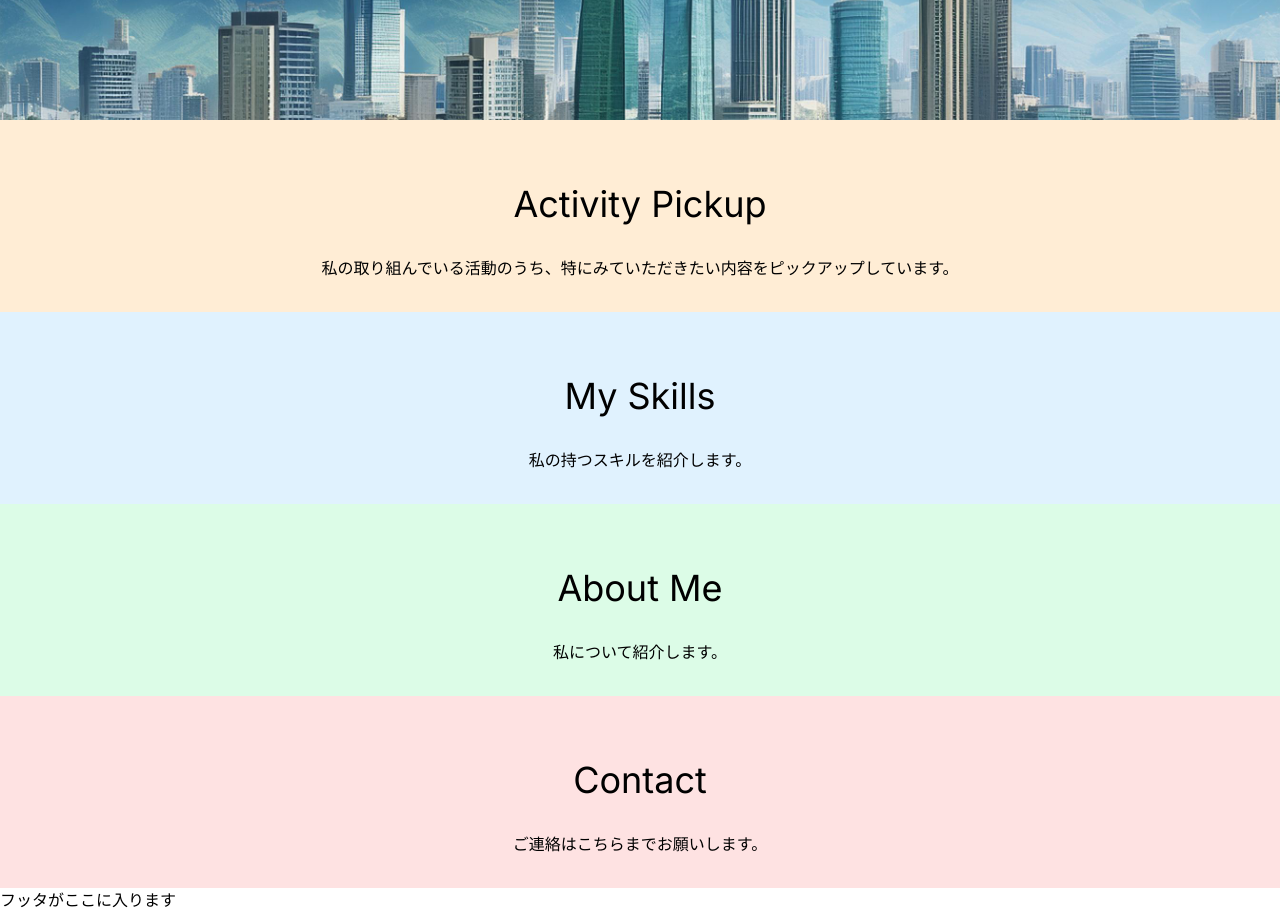
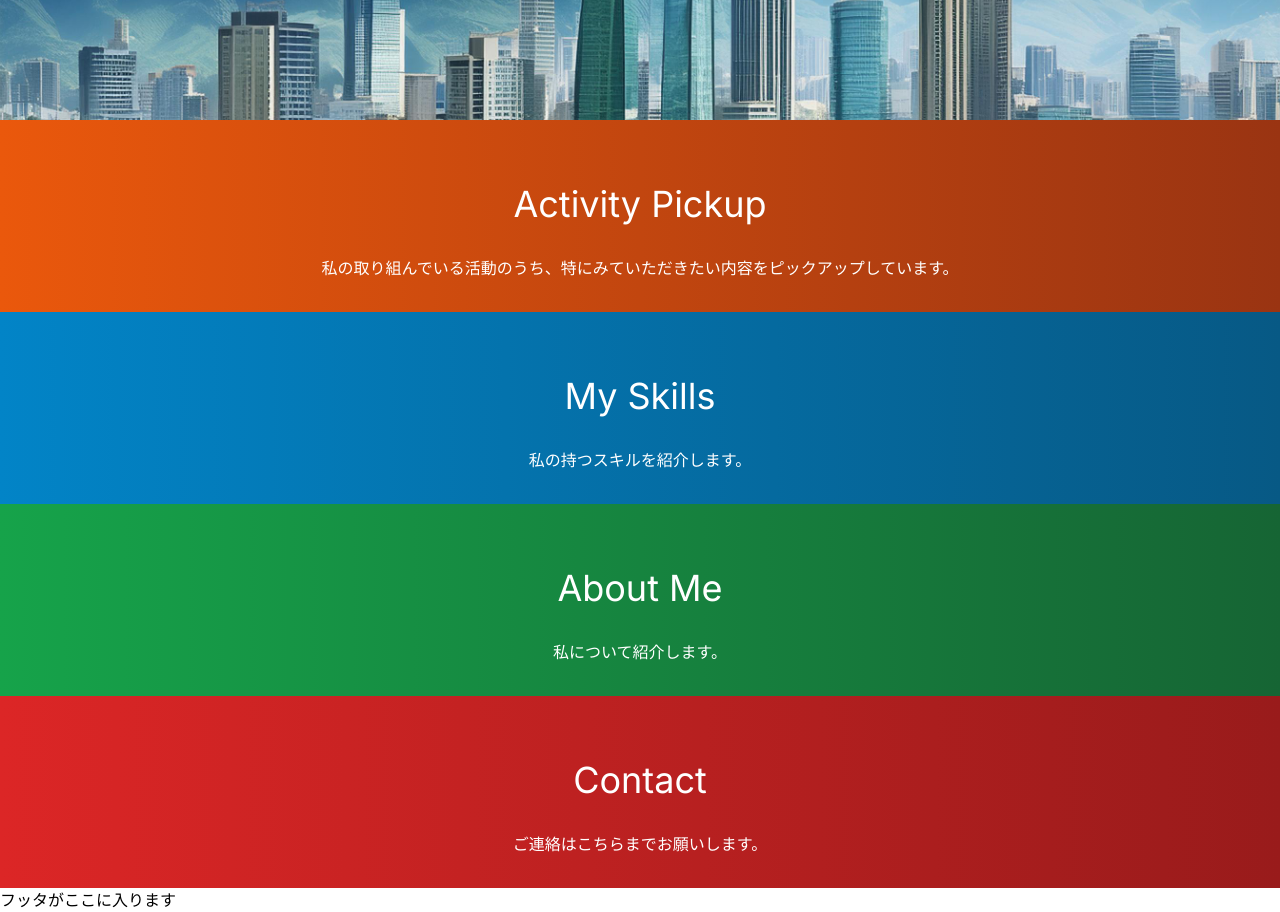
Before and after one commit to KHashimoto3/KH_Portfolio, a Next.js app in the folder front/: page / in a window 1280 px wide. Shown: the part 360-1272 px from the top of the page. Built offline with nearby package versions, Linux system fonts and the light colour scheme.

Commit message:
セクションの背景色を変更した。

```diff
--- a/front/src/components/header/sectionTitle.tsx
+++ b/front/src/components/header/sectionTitle.tsx
@@ -6,7 +6,7 @@ export const SectionTitle = (props: Props) => {
   const { text } = props;
   return (
     <div className="m-8">
-      <h1 className="text-center text-4xl">{text}</h1>
+      <h1 className="text-center text-4xl text-white">{text}</h1>
     </div>
   );
 };
--- a/front/src/features/about-me/aboutMe.tsx
+++ b/front/src/features/about-me/aboutMe.tsx
@@ -2,9 +2,12 @@ import { SectionTitle } from "@/components/header/sectionTitle";
 
 export const AboutMe = () => {
   return (
-    <div id="about-me" className="w-full p-8 bg-green-100">
+    <div
+      id="about-me"
+      className="w-full p-8 bg-gradient-to-r from-green-600 to-green-800"
+    >
       <SectionTitle text="About Me" />
-      <div className="text-center">
+      <div className="text-center text-white">
         <p>私について紹介します。</p>
       </div>
     </div>
--- a/front/src/features/activity-pickup/activityPickup.tsx
+++ b/front/src/features/activity-pickup/activityPickup.tsx
@@ -2,9 +2,12 @@ import { SectionTitle } from "@/components/header/sectionTitle";
 
 export const ActivityPickup = () => {
   return (
-    <div id="activity-pickup" className="w-full p-8 bg-orange-100">
+    <div
+      id="activity-pickup"
+      className="w-full p-8 bg-gradient-to-r from-orange-600 to-orange-800"
+    >
       <SectionTitle text="Activity Pickup" />
-      <div className="text-center">
+      <div className="text-center text-white">
         <p>
           私の取り組んでいる活動のうち、特にみていただきたい内容をピックアップしています。
         </p>
--- a/front/src/features/contact/contact.tsx
+++ b/front/src/features/contact/contact.tsx
@@ -2,9 +2,12 @@ import { SectionTitle } from "@/components/header/sectionTitle";
 
 export const Contact = () => {
   return (
-    <div id="contact" className="w-full p-8 bg-red-100">
+    <div
+      id="contact"
+      className="w-full p-8 bg-gradient-to-r from-red-600 to-red-800"
+    >
       <SectionTitle text="Contact" />
-      <div className="text-center">
+      <div className="text-center text-white">
         <p>ご連絡はこちらまでお願いします。</p>
       </div>
     </div>
--- a/front/src/features/skills/mySkills.tsx
+++ b/front/src/features/skills/mySkills.tsx
@@ -2,9 +2,12 @@ import { SectionTitle } from "@/components/header/sectionTitle";
 
 export const MySkills = () => {
   return (
-    <div id="my-skills" className="w-full p-8 bg-sky-100">
+    <div
+      id="my-skills"
+      className="w-full p-8 bg-gradient-to-r from-sky-600 to-sky-800"
+    >
       <SectionTitle text="My Skills" />
-      <div className="text-center">
+      <div className="text-center text-white">
         <p>私の持つスキルを紹介します。</p>
       </div>
     </div>
```
